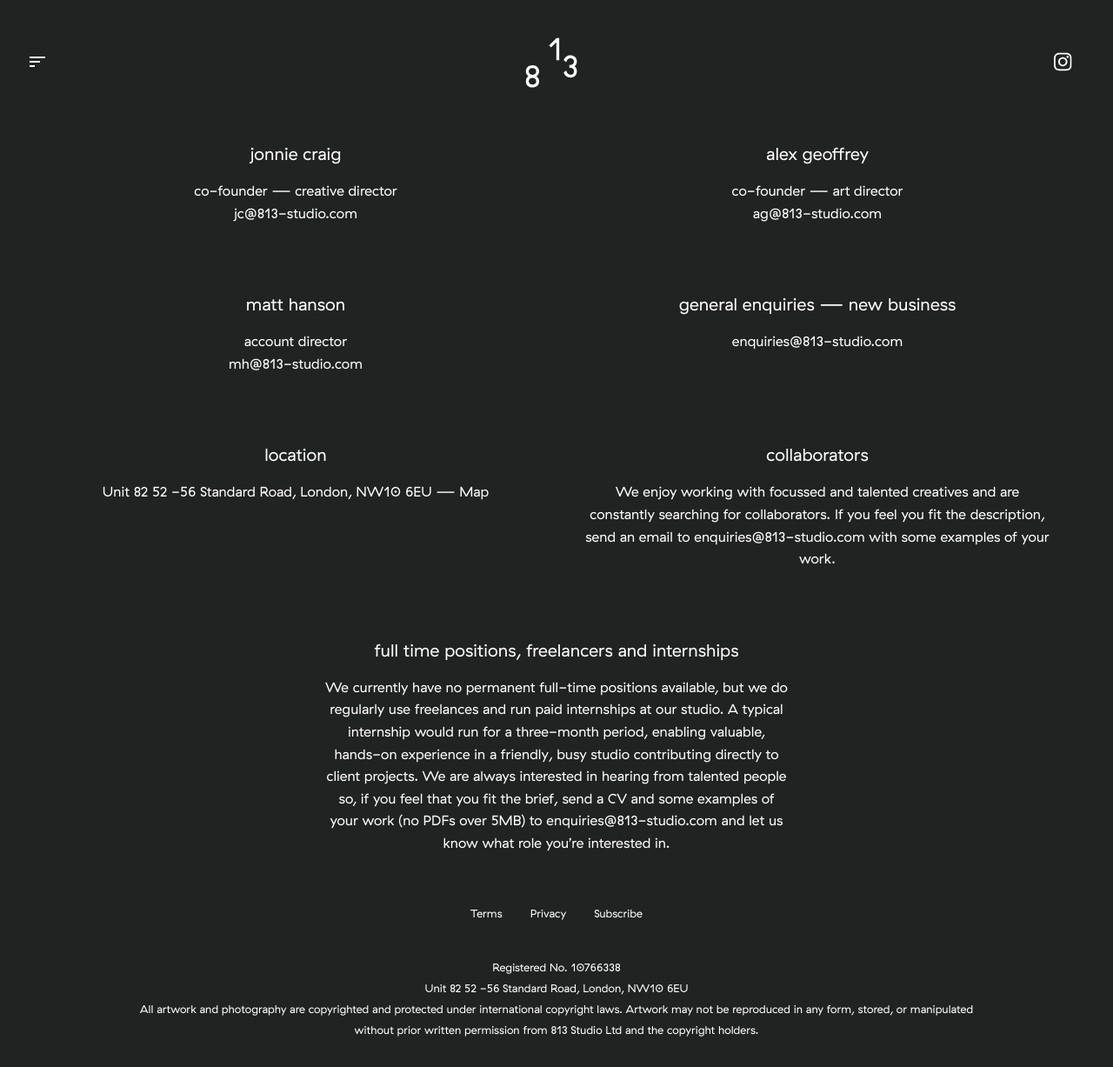
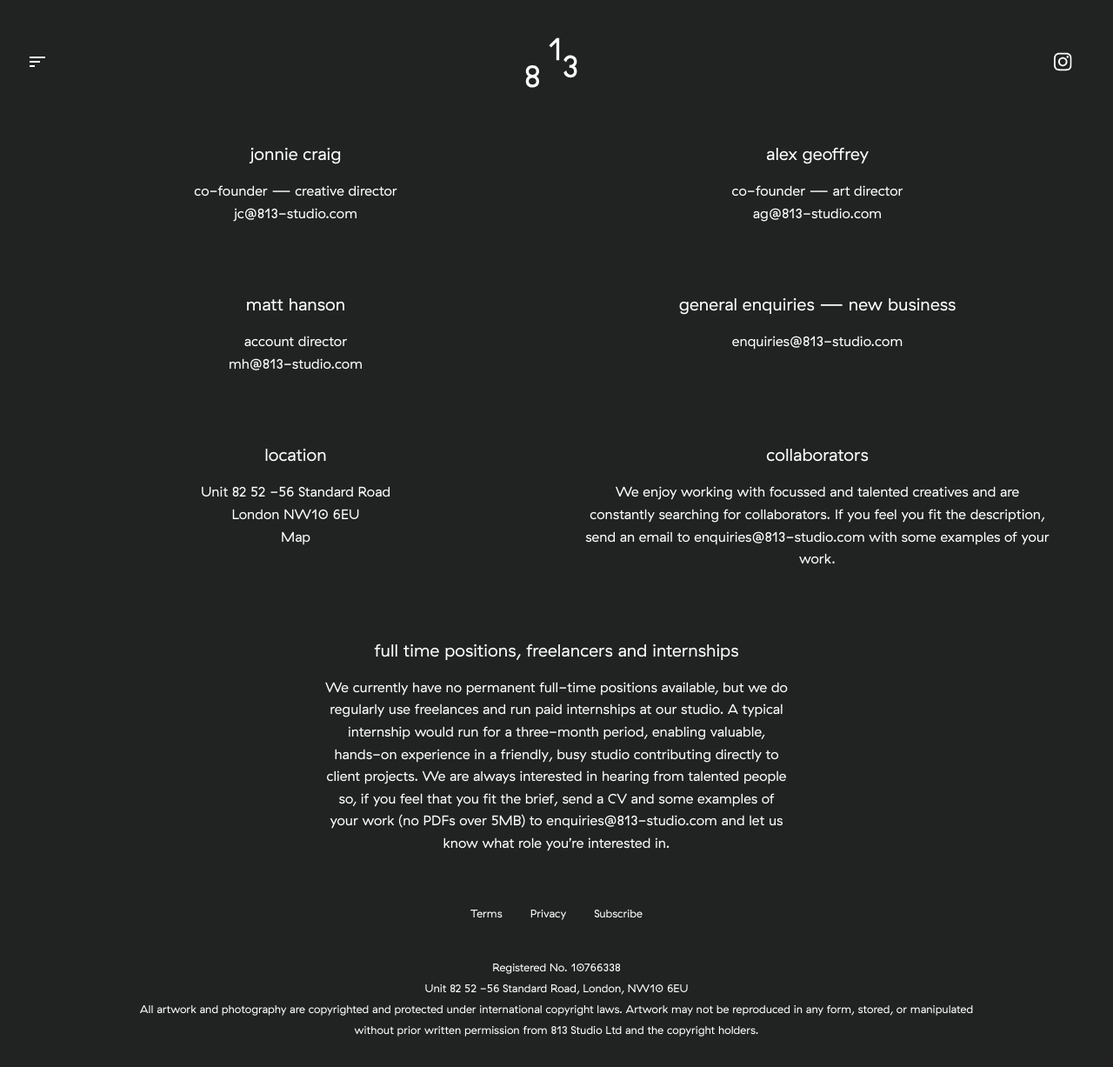
Before and after one commit to garethjohnsdesign/813-studio.com, a Jekyll site: the page built from contact.md, in a window 1280 px wide. Shown: the whole page at 87% size. Built offline with Jekyll 4.4.1, drawn with Linux system fonts in a browser that asks for light colours.

```diff
--- a/contact.md
+++ b/contact.md
@@ -11,7 +11,10 @@ details:
 - title: General Enquiries — New Business
   text: "[enquiries@813-studio.com](mailto:enquiries@813-studio.com)"
 - title: Location
-  text: Unit 82 52 -56 Standard Road, London, NW10 6EU — [Map](https://goo.gl/maps/uUZERk6jRjS2)
+  text: |-
+    Unit 82 52 -56 Standard Road\
+    London NW10 6EU\
+    [Map](https://goo.gl/maps/uUZERk6jRjS2)
 - title: Collaborators
   text: We enjoy working with focussed and talented creatives and are constantly searching
     for collaborators. If you feel you fit the description, send an email to [enquiries@813-studio.com](mailto:enquiries@813-studio.com)
```
